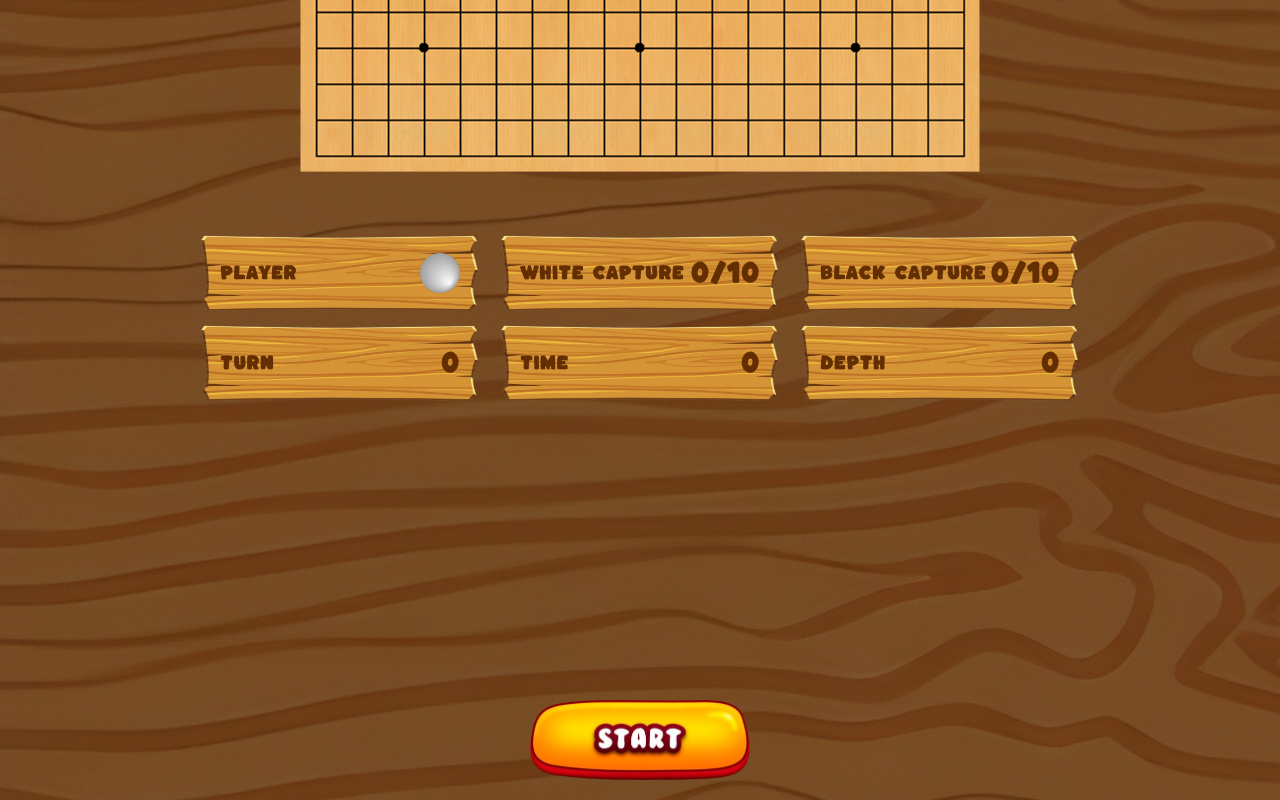
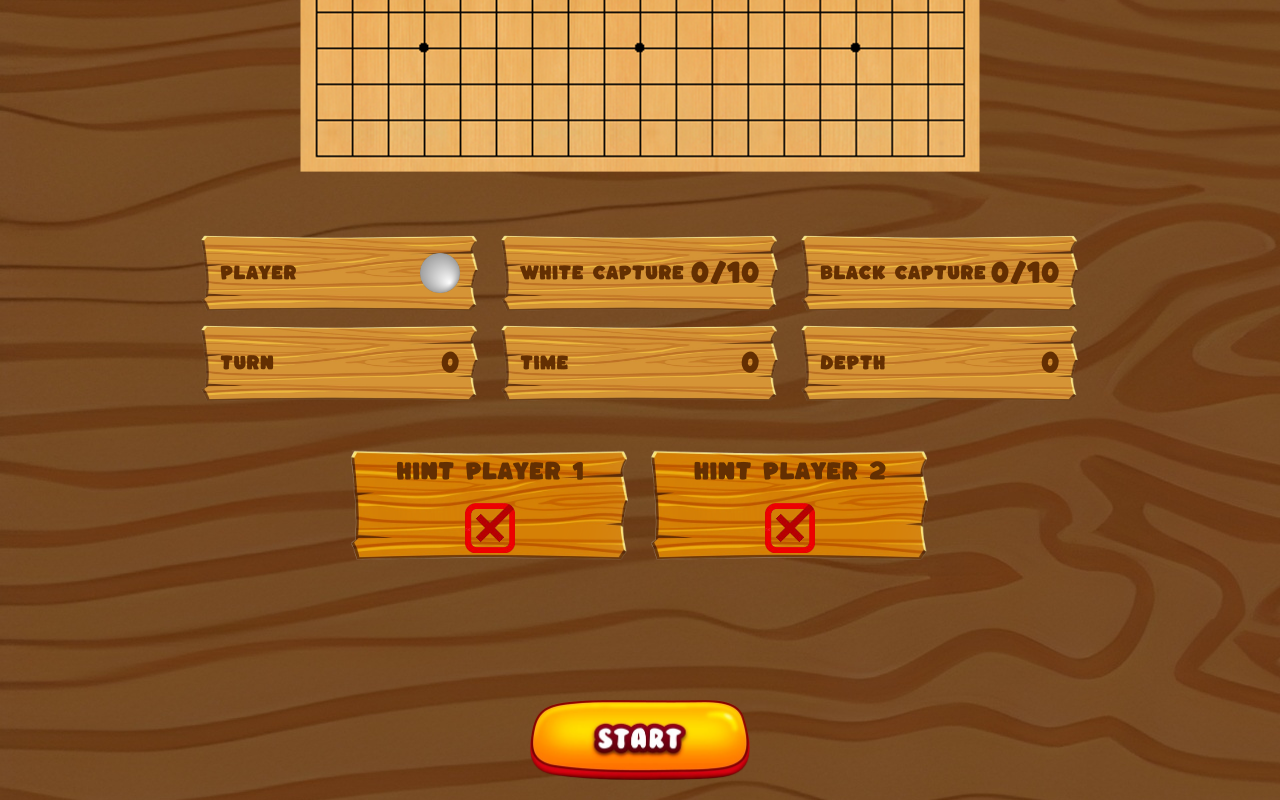
Before and after one commit to Seriots/Gomoku, a React (Create React App) app in the folder front/: page /GamePlayer in a window 1280 px wide. Shown: the part 500-1300 px from the top of the page. Built offline with nearby package versions, Linux system fonts and the light colour scheme.

Commit message:
Add activate hint parameters

```diff
--- /dev/null
+++ b/front/src/Game/Components/ActivateHintProp.tsx
@@ -0,0 +1,36 @@
+import './ParamsBar.css';
+
+
+interface ActivateHintPropProps {
+    activateHint: boolean,
+	setActivateHint: any,
+    gameRunning: boolean,
+    id: string,
+}
+
+const handleClick = (activateHint: boolean, setActivateHint: any, gameRunning: boolean, id: string) => () => {
+    if (gameRunning)
+        return;
+    const activateHintIMG = document.getElementById('activateHintID' + id) as HTMLElement;
+    if (!activateHintIMG)
+        return;
+    activateHintIMG.classList.toggle('activate');
+    setActivateHint(!activateHint);
+}
+
+const ActivateHintProp : React.FC<ActivateHintPropProps> = ({
+    activateHint,
+	setActivateHint,
+    gameRunning,
+    id,
+}) => {
+    return (
+        <div>
+            <div className='activate-hint-wrapper'>
+                <button id={'activateHintID' + id} className='activate-hint' onClick={handleClick(activateHint, setActivateHint, gameRunning, id)}></button>
+            </div>
+        </div>
+    );
+}
+
+export default ActivateHintProp;
--- a/front/src/Game/Components/Board.tsx
+++ b/front/src/Game/Components/Board.tsx
@@ -15,6 +15,8 @@ interface BoardProps {
     setGameInfo: any,
     firstPlayer: any,
     IAMode: boolean,
+    activateHintP1?: boolean,
+    activateHintP2?: boolean,
 }
 
 interface LocalGameInfoProps {
@@ -288,7 +290,7 @@ const setHintIAStone = (data: any) => {
 }
 
 
-const handleClick = (IAMode: boolean, gameRunning: any, setGameRunning: any, setWinner: any, gameInfo: GameInfoInterface, setGameInfo: any) => async (e: any) => {
+const handleClick = (IAMode: boolean, gameRunning: any, setGameRunning: any, setWinner: any, gameInfo: GameInfoInterface, setGameInfo: any, activateHintP1?: boolean, activateHintP2?: boolean) => async (e: any) => {
     if (localGameInfo.isProcessing || !gameRunning || localGameInfo.endGame) {
         return;
     }
@@ -333,7 +335,7 @@ const handleClick = (IAMode: boolean, gameRunning: any, setGameRunning: any, set
     }
     localGameInfo.isProcessing = false;
 
-    if (!IAMode) {
+    if (!IAMode && (activateHintP1 && localGameInfo.currentPlayer === 'white' || activateHintP2 && localGameInfo.currentPlayer === 'black')) {
         getIaStone(IAMode);
     }
 }
@@ -350,6 +352,8 @@ const Board : React.FC<BoardProps> = ({
     setGameInfo,
     firstPlayer,
     IAMode,
+    activateHintP1,
+    activateHintP2,
 }) => {
     const [runFirstIa, setRunFirstIa] = useState(false);
 
@@ -407,7 +411,7 @@ const Board : React.FC<BoardProps> = ({
     }, [gameRunning, firstPlayer]);
 
     return (
-        <div id='boardID' className='board' onClick={handleClick(IAMode, gameRunning, setGameRunning, setWinner, gameInfo, setGameInfo)} onMouseMove={handleMouseMove} onMouseEnter={handleMouseEnter(gameRunning)} onMouseLeave={handleMouseLeave}>
+        <div id='boardID' className='board' onClick={handleClick(IAMode, gameRunning, setGameRunning, setWinner, gameInfo, setGameInfo, activateHintP1, activateHintP2)} onMouseMove={handleMouseMove} onMouseEnter={handleMouseEnter(gameRunning)} onMouseLeave={handleMouseLeave}>
             <div id='shadow-stone' className='white-shadow-stone'></div>
             <div id='hint-stone' className='white-hint-stone'></div>
         </div>
--- a/front/src/Game/Components/FirstPlayerProp.tsx
+++ b/front/src/Game/Components/FirstPlayerProp.tsx
@@ -28,8 +28,7 @@ const FirstPlayerProp : React.FC<FirstPlayerPropProps> = ({
     gameRunning,
 }) => {
     return (
-        <div className='param-prop'>
-            <h2>First player</h2>
+        <div>
             <div className='first-player-selector-wrapper'>
                 <p id='WhiteTextID' className='first-player-selector-white'>player</p>
                 <button id='firstPlayerID' className='first-player-selector' onClick={handleClick(firstPlayer, setFirstPlayer, gameRunning)}></button>
--- a/front/src/Game/Components/ParamsBar.css
+++ b/front/src/Game/Components/ParamsBar.css
@@ -81,9 +81,9 @@
 .first-player-selector-wrapper {
     display: flex;
     flex-direction: row;
-    justify-content: space-around;
+    justify-content: space-between;
     align-items: center;
-    width: 80%;
+    width: 120%;
     height: 50px;
     position: relative;
     bottom: 15% ;
@@ -120,3 +120,28 @@
 .first-player-selector-black.toggle {
     display: block;
 }
+
+.activate-hint-wrapper {
+    display: flex;
+    flex-direction: row;
+    justify-content: space-between;
+    align-items: center;
+    width: 120%;
+    height: 50px;
+    position: relative;
+    bottom: 15% ;
+}
+
+.activate-hint {
+    all: unset;
+    height: 50px;
+    width: 50px;
+    background-image: url("../../assets/checkboxFalse.png");
+    background-size: 100% 100%;
+    position: relative ;
+}
+
+.activate-hint.activate {
+    background-image: url("../../assets/checkBoxTrue.png");
+    background-size: 100% 100%;
+}
--- a/front/src/Game/Components/ParamsBar.tsx
+++ b/front/src/Game/Components/ParamsBar.tsx
@@ -1,23 +1,28 @@
 import './ParamsBar.css';
 import FirstPlayerProp from './FirstPlayerProp';
+import { Children } from 'react';
 
 
 interface ParamsBarProps {
-    firstPlayer: string,
-	setFirstPlayer: any,
-    gameRunning: boolean,
+    children: any,
+    labels: string[],
 }
 
 const ParamsBar : React.FC<ParamsBarProps> = ({
-    firstPlayer,
-    setFirstPlayer,
-    gameRunning,
+    children,
+    labels,
 }) => {
     return (
         <div className='params-bar'>
             <div className='param-props-div'>
             <span>
-                <FirstPlayerProp firstPlayer={firstPlayer} setFirstPlayer={setFirstPlayer} gameRunning={gameRunning} ></FirstPlayerProp>
+            {Children.map(children, (child, index) =>
+                <div className='param-prop' key={index}>
+                    <h2>{labels[index]}</h2>
+                    {child}
+                </div>
+            )}
+
             </span>
             </div>
         </div>
--- a/front/src/Game/GameIA.tsx
+++ b/front/src/Game/GameIA.tsx
@@ -3,8 +3,9 @@ import Board from './Components/Board';
 import BoardShadow from './Components/BoardShadow';
 import InfoBar from './Components/InfoBar';
 import ParamsBar from './Components/ParamsBar';
-import './GameIA.css';
+import './GameStyle.css';
 import StartButton from './Components/StartButton';
+import FirstPlayerProp from './Components/FirstPlayerProp';
 
 export interface GameInfoInterface {
     currentPlayer: string,
@@ -50,7 +51,9 @@ function GameIA() {
 
     return (
         <div className='gameIA-master'>
-            <ParamsBar  firstPlayer={firstPlayer} setFirstPlayer={setFirstPlayer} gameRunning={gameRunning}/>
+            <ParamsBar labels={['First Player', 'second']}>
+                <FirstPlayerProp firstPlayer={firstPlayer} setFirstPlayer={setFirstPlayer} gameRunning={gameRunning} />
+            </ParamsBar>
             <InfoBar gameInfo={gameInfo}/>
             <Board IAMode={true} gameRunning={gameRunning} setGameRunning={setGameRunning} setWinner={setWinner} gameInfo={gameInfo} setGameInfo={setGameInfo} firstPlayer={firstPlayerRef}/>
             <BoardShadow gameRunning={gameRunning} winner={winner} setWinner={setWinner}/>
--- a/front/src/Game/GamePlayer.tsx
+++ b/front/src/Game/GamePlayer.tsx
@@ -5,6 +5,8 @@ import Board from "./Components/Board";
 import BoardShadow from "./Components/BoardShadow";
 import StartButton from "./Components/StartButton";
 import { GameInfoInterface } from "./GameIA";
+import ActivateHintProp from "./Components/ActivateHintProp";
+import './GameStyle.css';
 
 const GameIn: GameInfoInterface = {
     currentPlayer: 'white',
@@ -19,6 +21,8 @@ function GameIA() {
     const [gameRunning, setGameRunning] = useState(false);
     const [winner, setWinner] = useState('');
     const [gameInfo, setGameInfo] = useState(GameIn);
+    const [activateHintP1, setActivateHintP1] = useState(false);
+    const [activateHintP2, setActivateHintP2] = useState(false);
     const firstPlayerRef = useRef('white');
 
     useEffect(() => {
@@ -30,9 +34,12 @@ function GameIA() {
 
     return (
         <div className='gameIA-master'>
-            {/* <ParamsBar  firstPlayer={firstPlayer} setFirstPlayer={setFirstPlayer} gameRunning={gameRunning}/> */}
+            <ParamsBar labels={['Hint Player 1', 'Hint Player 2']}>
+                <ActivateHintProp activateHint={activateHintP1} setActivateHint={setActivateHintP1} gameRunning={gameRunning} id='1' />
+                <ActivateHintProp activateHint={activateHintP2} setActivateHint={setActivateHintP2} gameRunning={gameRunning} id='2' />
+            </ParamsBar>
             <InfoBar gameInfo={gameInfo}/>
-            <Board IAMode={false} gameRunning={gameRunning} setGameRunning={setGameRunning} setWinner={setWinner} gameInfo={gameInfo} setGameInfo={setGameInfo} firstPlayer={firstPlayerRef}/>
+            <Board IAMode={false} gameRunning={gameRunning} setGameRunning={setGameRunning} setWinner={setWinner} gameInfo={gameInfo} setGameInfo={setGameInfo} firstPlayer={firstPlayerRef} activateHintP1={activateHintP1} activateHintP2={activateHintP2}/>
             <BoardShadow gameRunning={gameRunning} winner={winner} setWinner={setWinner}/>
             <StartButton gameRunning={gameRunning} setGameRunning={setGameRunning} />
         </div>
```
Also changed, not shown: front/src/Game/GameStyle.css (renamed from front/src/Game/GameIA.css), front/src/assets/checkBoxTrue.png (added), front/src/assets/checkboxFalse.png (added).
